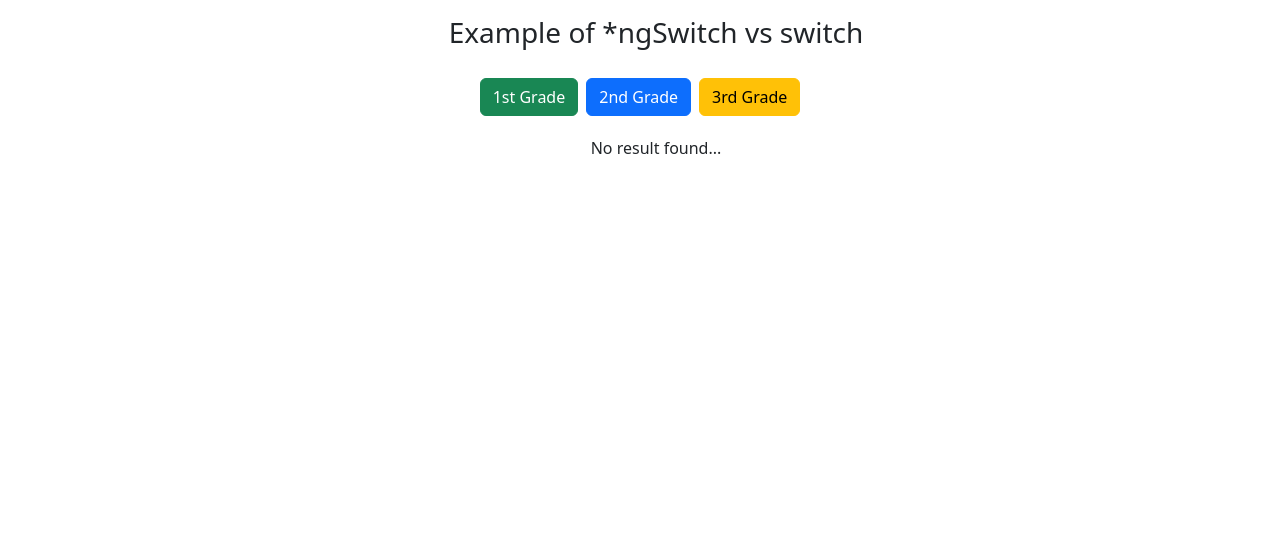
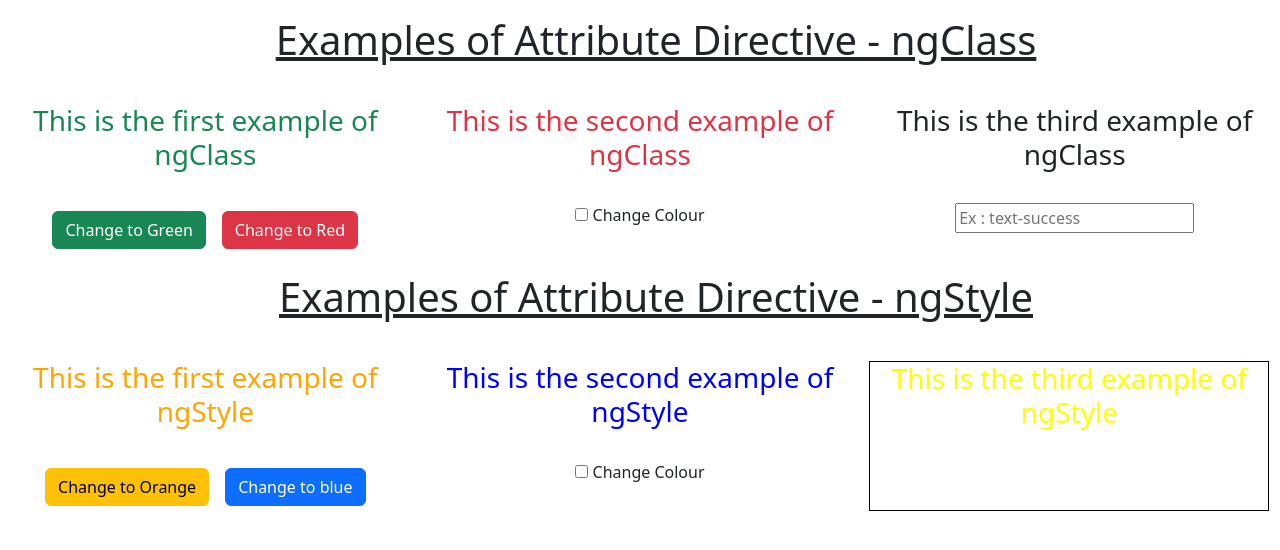
Before and after one commit to praveenwebapp/angularE2E, an Angular app in the folder angularendtoend/: page / in a window 1280 px wide. Shown: the top 550 px of the page. Built offline with nearby package versions, Linux system fonts and the light colour scheme.

Commit message:
changes related to attribute directives

```diff
--- a/angularendtoend/src/app/app.html
+++ b/angularendtoend/src/app/app.html
@@ -5,5 +5,6 @@
 <!-- <app-directives></app-directives>
  <app-databnnding></app-databnnding> -->
  <!-- <app-structuraldiretive-ngfor-for></app-structuraldiretive-ngfor-for> -->
-  <app-structuraldirective-ngswitchvsswitch></app-structuraldirective-ngswitchvsswitch>
+  <!-- <app-structuraldirective-ngswitchvsswitch></app-structuraldirective-ngswitchvsswitch> -->
+   <app-attribute-directives></app-attribute-directives>
 <router-outlet></router-outlet>
--- a/angularendtoend/src/app/app.ts
+++ b/angularendtoend/src/app/app.ts
@@ -7,10 +7,11 @@
 import { StructutalDirective } from './structutal-directive/structutal-directive';
 import { StructuraldiretiveNgforFor } from './structuraldiretive-ngfor-for/structuraldiretive-ngfor-for';
 import { StructuraldirectiveNgswitchvsswitch } from './structuraldirective-ngswitchvsswitch/structuraldirective-ngswitchvsswitch';
+import { AttributeDirectives } from './attribute-directives/attribute-directives';
 
 @Component({
   selector: 'app-root',
-  imports: [RouterOutlet,User,Databinding,CommonModule,Directives,StructutalDirective,StructuraldiretiveNgforFor,StructuraldirectiveNgswitchvsswitch],
+  imports: [RouterOutlet,User,Databinding,CommonModule,Directives,StructutalDirective,StructuraldiretiveNgforFor,StructuraldirectiveNgswitchvsswitch,AttributeDirectives],
   standalone:true,
   templateUrl: './app.html',
   styleUrl: './app.scss'
--- /dev/null
+++ b/angularendtoend/src/app/attribute-directives/attribute-directives.html
@@ -0,0 +1,51 @@
+<div class="row text-center">
+    <div class="col-12 m-3">
+        <h1><u> Examples of Attribute Directive - ngClass </u></h1>
+    </div>
+</div>
+
+<div class="row text-center pt-3">
+    <div class="col-4">
+        <h3 [ngClass]="textColor">This is the first example of ngClass</h3>
+        <br>
+        <button class="btn btn-success m-2" (click)="changeColor('text-success')">Change to Green</button>
+        <button class="btn btn-danger m-2" (click)="changeColor('text-danger')">Change to Red</button>
+    </div>
+
+    <div class="col-4">
+        <h3 [ngClass]="isTextGreen ? 'text-success' : 'text-danger'">This is the second example of ngClass</h3>
+        <br>
+        <input type="checkbox" [(ngModel)]="isTextGreen"> Change Colour
+    </div>
+
+    <div class="col-4">
+        <h3 [ngClass]="userClass">This is the third example of ngClass</h3>
+        <br>
+        <input type="text" [(ngModel)]="userClass" placeholder="Ex : text-success">
+    </div>
+</div>
+
+<div class="row text-center">
+    <div class="col-12 m-3">
+        <h1><u> Examples of Attribute Directive - ngStyle </u></h1>
+    </div>
+</div>
+
+<div class="row text-center pt-3">
+    <div class="col-4">
+        <h3 [ngStyle]="{'color': styleColor,'font-weight':'lighter'}">This is the first example of ngStyle</h3>
+        <br>
+        <button class="btn btn-warning m-2" (click)="updateColor('orange')">Change to Orange</button>
+        <button class="btn btn-primary m-2" (click)="updateColor('blue')">Change to blue</button>
+    </div>
+
+    <div class="col-4">
+        <h3 [ngStyle]="{'color': isTextOrange ? 'orange' : 'blue'}">This is the second example of ngStyle</h3>
+        <br>
+        <input type="checkbox" [(ngModel)]="isTextOrange"> Change Colour
+    </div>
+
+    <div class="col-4">
+        <h3 [ngStyle]="customClass">This is the third example of ngStyle</h3>
+    </div>
+</div>
--- /dev/null
+++ b/angularendtoend/src/app/attribute-directives/attribute-directives.ts
@@ -0,0 +1,35 @@
+import { CommonModule } from '@angular/common';
+import { Component } from '@angular/core';
+import { FormsModule } from '@angular/forms';
+
+@Component({
+  selector: 'app-attribute-directives',
+  imports: [CommonModule , FormsModule],
+  templateUrl: './attribute-directives.html',
+  styleUrl: './attribute-directives.scss'
+})
+export class AttributeDirectives {
+ // 1
+  textColor: string = 'text-success';
+  changeColor(color: string) {
+    this.textColor = color;
+  }
+
+  styleColor: string = "orange";
+  updateColor(ngStyleColor: string) {
+    this.styleColor = ngStyleColor;
+  }
+  // 2
+  isTextGreen: boolean = false;
+
+  isTextOrange: boolean = false;
+  // 3
+  userClass: string = '';
+
+  customClass : any = {
+    'color':'yellow',
+    'height':'150px',
+    'width':'400px',
+    'border':'1px solid black'
+  }
+}
```
Also changed, not shown: angularendtoend/src/app/attribute-directives/attribute-directives.scss (added), 1 other file (tests, documents, lock files or other folders).
